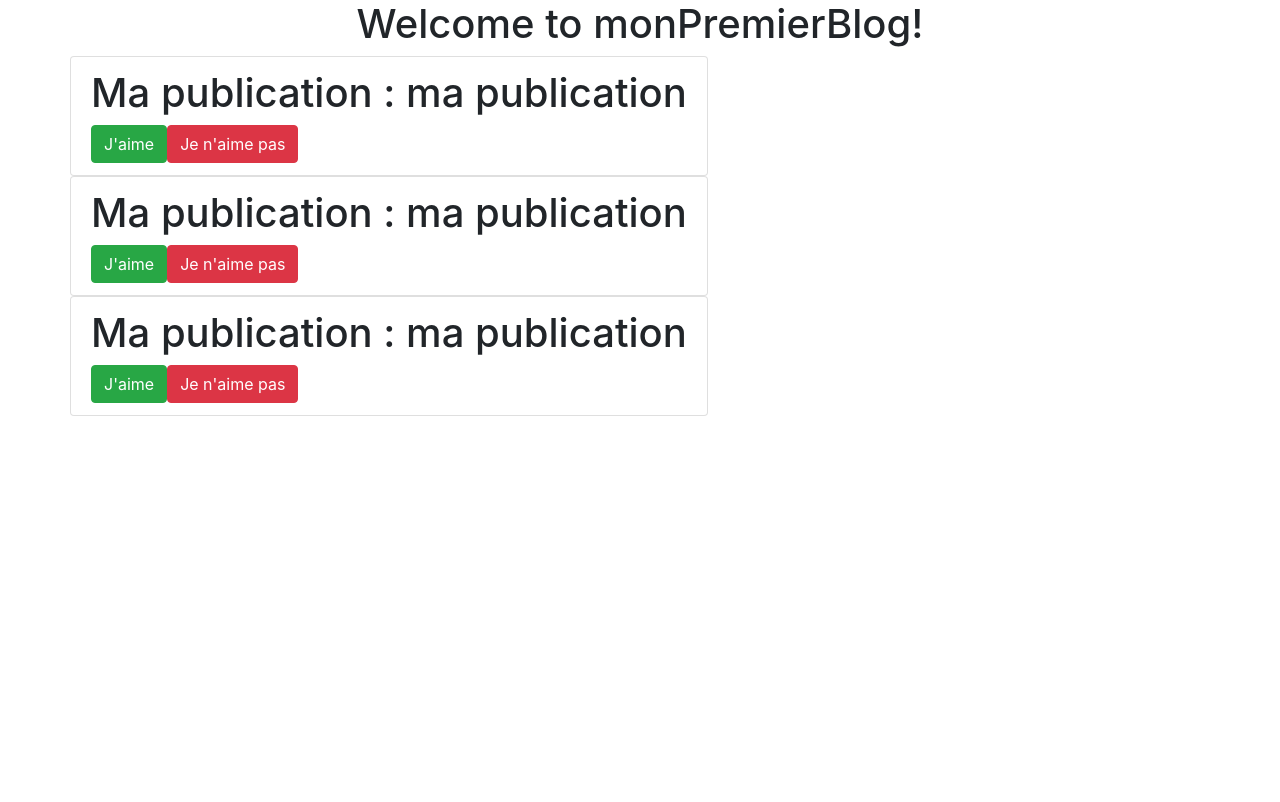
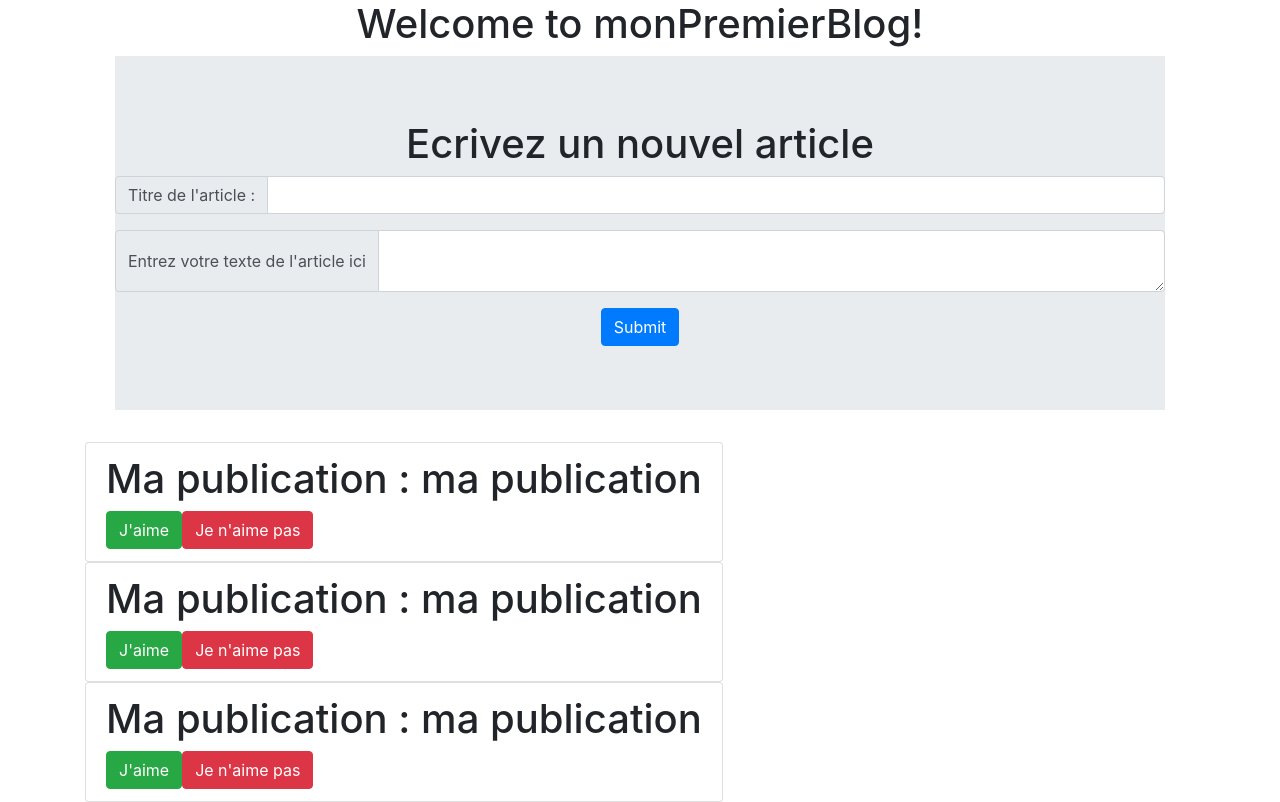
Before and after one commit to Pmasquilier/BlogAngular, an Angular app: page / in a window 1280 px wide. Built offline with nearby package versions, Linux system fonts and the light colour scheme.

Commit message:
Ajout du component MonFormulaireDePublication

```diff
--- a/src/app/app.component.html
+++ b/src/app/app.component.html
@@ -1,13 +1,23 @@
+<div class="container">
+
+  <div class="container">
+
     <div style="text-align:center">
       <h1>
         Welcome to {{ title }}!
       </h1>
     </div>
+  </div>
+
+  <div class="container">
+    <app-mon-formulaire-de-publication></app-mon-formulaire-de-publication>
+  </div>
 
 
   <div class="container">
+
       <div class="row">
-    <div class="col-xs-12">
+        <div class="col-xs-12 ">
           <ul class="list-group">
 
             <app-ma-publication></app-ma-publication>
@@ -18,3 +28,6 @@
         </div>
       </div>
     </div>
+
+
+</div>
--- a/src/app/app.component.ts
+++ b/src/app/app.component.ts
@@ -1,4 +1,6 @@
 import { Component } from '@angular/core';
+import { MaPublicationComponent } from './ma-publication/ma-publication.component';
+import { MonFormulaireDePublicationComponent } from './mon-formulaire-de-publication/mon-formulaire-de-publication.component';
 
 @Component({
   selector: 'app-root',
@@ -7,4 +9,14 @@ import { Component } from '@angular/core';
 })
 export class AppComponent {
   title = 'monPremierBlog';
+
+  mespublications = [];
+
+  constructor(){
+  }
+
+
+
+
+
 }
--- a/src/app/app.module.ts
+++ b/src/app/app.module.ts
@@ -3,11 +3,14 @@ import { NgModule } from '@angular/core';
 
 import { AppComponent } from './app.component';
 import { MaPublicationComponent } from './ma-publication/ma-publication.component';
+import { MonFormulaireDePublicationComponent } from './mon-formulaire-de-publication/mon-formulaire-de-publication.component';
+import { FormsModule } from '@angular/forms';
 
 @NgModule({
   declarations: [
     AppComponent,
-    MaPublicationComponent
+    MaPublicationComponent,
+    MonFormulaireDePublicationComponent
   ],
   imports: [
     BrowserModule
--- a/src/app/ma-publication/ma-publication.component.ts
+++ b/src/app/ma-publication/ma-publication.component.ts
@@ -6,6 +6,10 @@ import { Component, OnInit } from '@angular/core';
   styleUrls: ['./ma-publication.component.scss']
 })
 export class MaPublicationComponent implements OnInit {
+
+
+   nbLike: number = 0;
+   nbDislike: number = 0;
 
   MaPublicationName = 'ma publication';
 
@@ -20,11 +24,13 @@ export class MaPublicationComponent implements OnInit {
 
 
   onLike(){
-    console.log("Publication aimée");
+    console.log("Publication aimée, nombre like =" +this.nbLike);
+    this.nbLike ++;
   }
 
   onDislike(){
-    console.log("Publication désapprouvée");
+    console.log("Publication désapprouvée, nombre dislike =" +this.nbDislike);
+    this.nbDislike ++;
   }
 
 }
--- /dev/null
+++ b/src/app/mon-formulaire-de-publication/mon-formulaire-de-publication.component.html
@@ -0,0 +1,38 @@
+<div class="container">
+
+  <div class="jumbotron jumbotron-fluid">
+
+
+    <h1 class="text-center" text-center>Ecrivez un nouvel article</h1>
+
+    <form>
+
+
+      <div class="form-group">
+
+        <div class="input-group mb-3">
+          <div class="input-group-prepend">
+            <span class="input-group-text" id="inputGroup-sizing-default">Titre de l'article :</span>
+          </div>
+          <input type="text" class="form-control" aria-label="Sizing example input" aria-describedby="inputGroup-sizing-default">
+        </div>
+
+
+        <div class="input-group">
+          <div class="input-group-prepend">
+            <span class="input-group-text">Entrez votre texte de l'article ici</span>
+          </div>
+          <textarea class="form-control" aria-label="textePublication"></textarea>
+        </div>
+
+
+      </div>
+      <div class="text-center">
+        <button type="submit" class="btn btn-primary">Submit</button>
+      </div>
+
+    </form>
+
+  </div>
+
+</div>
--- /dev/null
+++ b/src/app/mon-formulaire-de-publication/mon-formulaire-de-publication.component.ts
@@ -0,0 +1,15 @@
+import { Component, OnInit } from '@angular/core';
+
+@Component({
+  selector: 'app-mon-formulaire-de-publication',
+  templateUrl: './mon-formulaire-de-publication.component.html',
+  styleUrls: ['./mon-formulaire-de-publication.component.scss']
+})
+export class MonFormulaireDePublicationComponent implements OnInit {
+
+  constructor() { }
+
+  ngOnInit() {
+  }
+
+}
```
Also changed, not shown: src/app/mon-formulaire-de-publication/mon-formulaire-de-publication.component.scss (added). Lines whose indentation alone changed are shown as unchanged.
